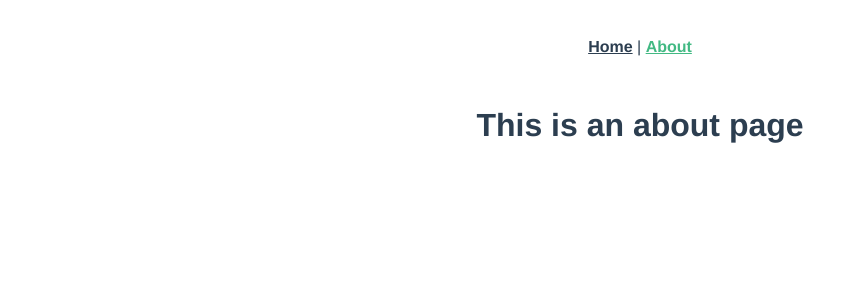
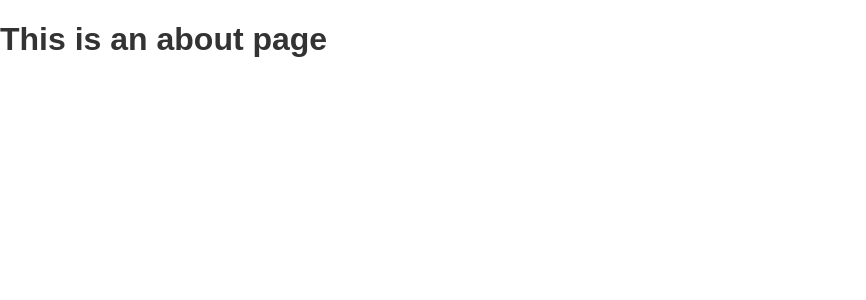
Before and after one commit to Lariicsa/fntstc-co, a Vue app: page /about in a window 1280 px wide. Shown: the top 300 px of the page, without its empty margins (0-866 px from the left). Built offline with nearby package versions, Linux system fonts and the light colour scheme.

Commit message:
Add finder component

```diff
--- a/src/App.vue
+++ b/src/App.vue
@@ -1,32 +1,5 @@
 <template>
   <div id="app">
-    <div id="nav">
-      <router-link to="/">Home</router-link> |
-      <router-link to="/about">About</router-link>
-    </div>
     <router-view/>
   </div>
 </template>
-
-<style lang="scss">
-#app {
-  font-family: Avenir, Helvetica, Arial, sans-serif;
-  -webkit-font-smoothing: antialiased;
-  -moz-osx-font-smoothing: grayscale;
-  text-align: center;
-  color: #2c3e50;
-}
-
-#nav {
-  padding: 30px;
-
-  a {
-    font-weight: bold;
-    color: #2c3e50;
-
-    &.router-link-exact-active {
-      color: #42b983;
-    }
-  }
-}
-</style>
--- /dev/null
+++ b/src/components/Finder.vue
@@ -0,0 +1,42 @@
+<template>
+  <div class="finder">
+    <input type="text" value="Buscar" />
+    <span class="finder-icon"></span>
+  </div>
+</template>
+
+<style lang="scss">
+@import "../scss/index.scss";
+@import "../scss/shared/_mixins.scss";
+
+.finder {
+  background-color: $snow;
+  border: 0.1rem solid $border-grey;
+  border-radius: 0.8rem;
+  display: flex;
+  justify-content: center;
+  align-items: center;
+  height: 4.6rem;
+  width: 100%;
+  max-width: 44rem;
+  &-icon {
+    @include icon-set("finder");
+    background-size: 28%;
+    background-position: center;
+    display: flex;
+    align-items: center;
+    justify-content: center;
+    height: 4.6rem;
+    width: 5.3rem;
+  }
+  input {
+    display: block;
+    border: none;
+    border-top-left-radius: 0.8rem;
+    border-bottom-left-radius: 0.8rem;
+    padding: 1rem 1.6rem;
+    width: calc(100% - 53px);
+    height: 100%;
+  }
+}
+</style>
--- a/src/views/Home.vue
+++ b/src/views/Home.vue
@@ -1,18 +1,57 @@
 <template>
-  <div class="home">
-    <img alt="Vue logo" src="../assets/logo.png">
-    <HelloWorld msg="Welcome to Your Vue.js App"/>
+  <div class="space" id="app">
+    <Header></Header>
+    <div class="container">
+      <div class="row center">
+        <h2>Visita sin costo las casa que más te gusten</h2>
+      </div>
+      <div class="row center">
+        <p>Elige la fecha y en qué momento del día:</p>
+      </div>
+      <div class="container">
+        <div class="row">
+
+        </div>
+        <div class="row center">
+          <ul class="row center">
+            <OptionButton name="options" :checked="false"  @change="changeValue">Por la mañana</OptionButton>
+            <OptionButton :checked="true" name="options"  @change="changeValue">Por la tarde</OptionButton>
+          </ul>
+      </div>
+      </div>
+      <div class="container">
+        <div class="row">
+          <SendForm />
+        </div>
+        <div class="row center">
+          <p>Al agendar, estás aceptando nuestro <a href="https://www.tucanton.com/avisoPrivacidad">Aviso de privacidad</a></p>
+        </div>
+      </div>
+    </div>
+    <Footer></Footer>
   </div>
 </template>
 
 <script>
-// @ is an alias to /src
-import HelloWorld from '@/components/HelloWorld.vue'
+
+import Header from '../components/Header.vue'
+import Footer from '../components/Footer.vue'
 
 export default {
-  name: 'Home',
+  name: "app",
   components: {
-    HelloWorld
+    Header,
+    Footer
+  },
+  data() {
+    return {
+      selectedValue: ''
+    };
+  },
+  methods: {
+    changeValue: function(newValue) {
+      this.selectedValue = newValue;
+    }
   }
-}
+};
 </script>
```
